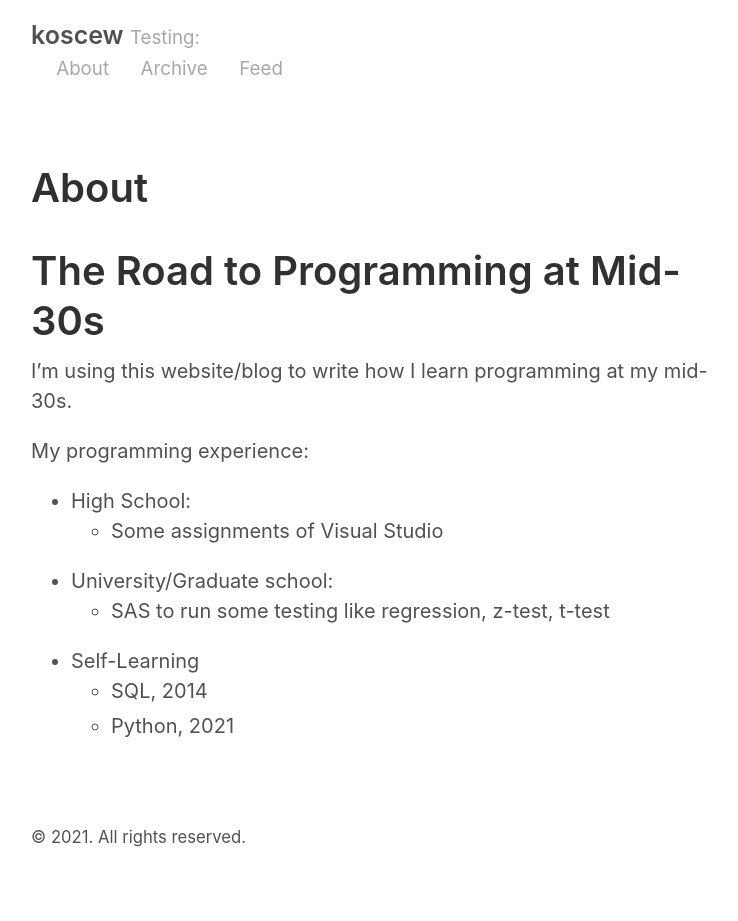
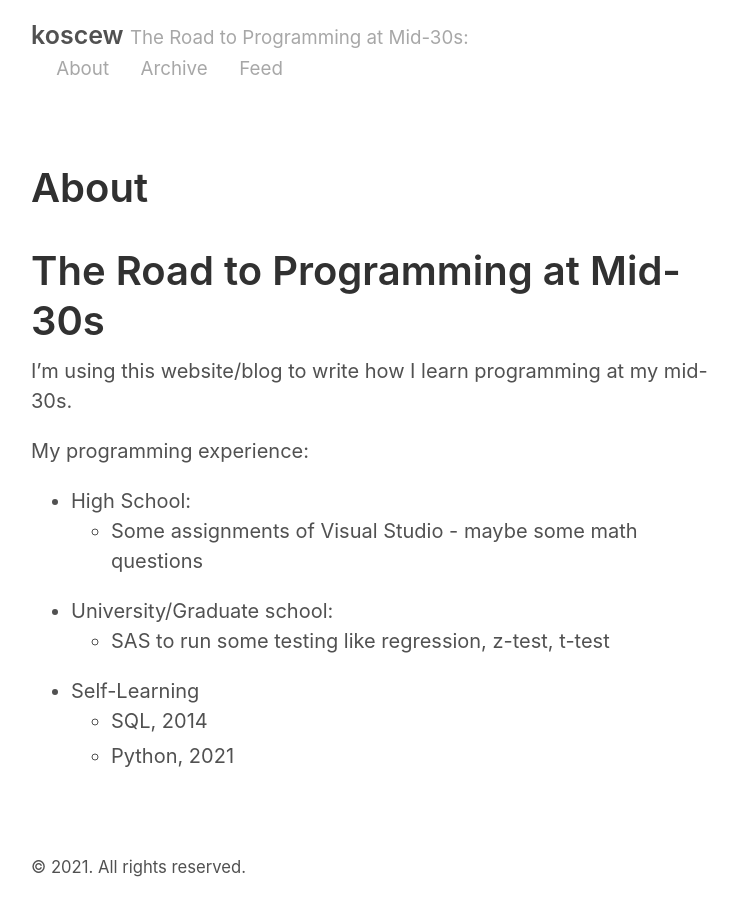
Before and after one commit to koscew/koscew.github.io, a Jekyll site: the page built from about.md, in a window 1280 px wide. Shown: the whole page, without its empty margins (259-997 px from the left). Built offline with Jekyll 4.4.1, drawn with Linux system fonts in a browser that asks for light colours; before the commit the page ends 900 px from its top, so only the background shows below that.

Commit message:
small changes

```diff
--- a/_config.yml
+++ b/_config.yml
@@ -3,7 +3,7 @@ permalink:           pretty
 
 # Setup
 title:               koscew
-tagline:             Testing
+tagline:             The Road to Programming at Mid-30s
 url:                 http://koscew.github.io
 paginate:            2
 baseurl:             ""
--- a/about.md
+++ b/about.md
@@ -9,7 +9,7 @@ I'm using this website/blog to write how I learn programming at my mid-30s.
 
 My programming experience:
 * High School:
-    * Some assignments of Visual Studio
+    * Some assignments of Visual Studio - maybe some math questions
 * University/Graduate school:
     * SAS to run some testing like regression, z-test, t-test
 * Self-Learning
```
